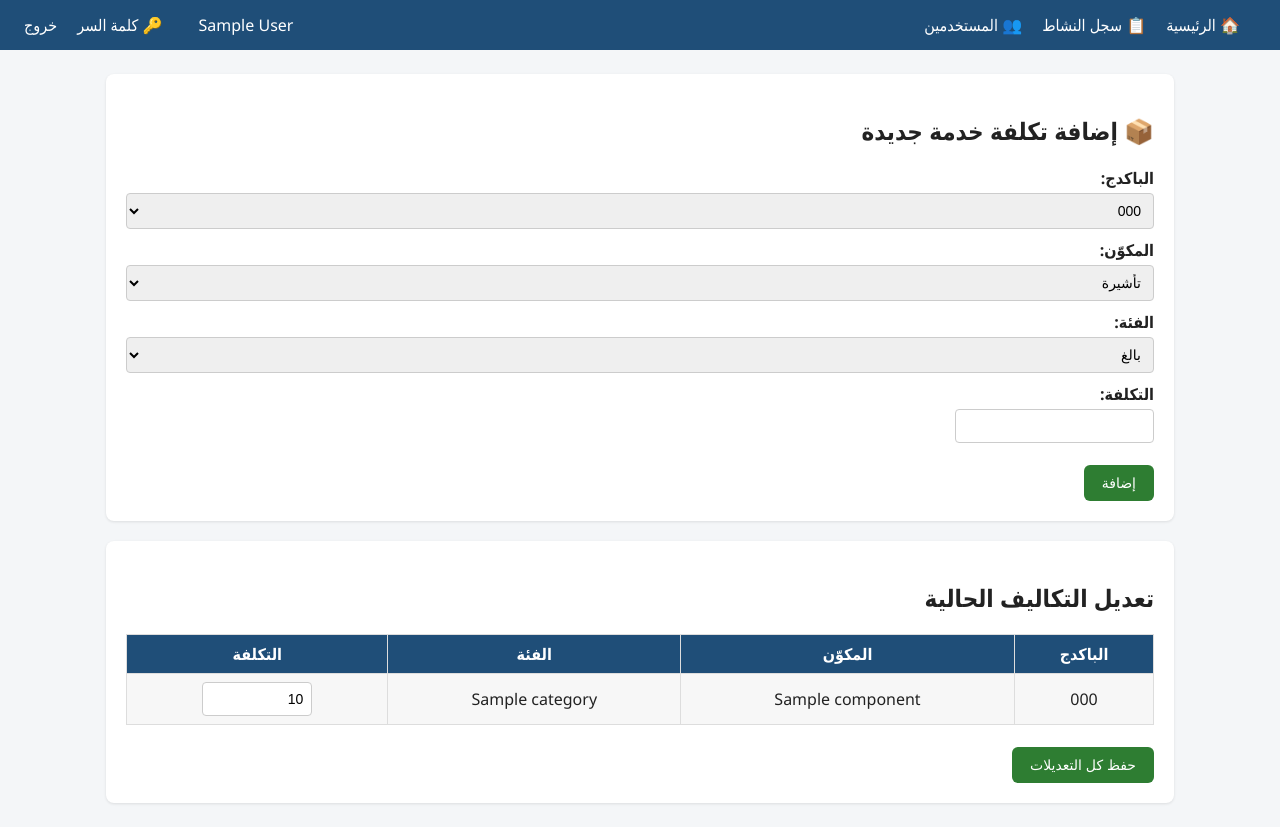
After one commit to kadamos2012/accounting-webapp, a Flask app: page /costs/service in a window 1280 px wide. The commit adds this page. Run offline with Flask 3, Linux system fonts and the light colour scheme; the visitor is signed in with stand-in values (Sample User, id 1); a database or web service that is not in the repository returns one stand-in record (values such as "Sample title"); some libraries are stand-ins or nearby versions.

Commit message:
Add service costs and ticket costs editing pages

```diff
--- a/app.py
+++ b/app.py
@@ -538,6 +538,91 @@ def sell_prices_page():
     return render_template("sell_prices.html", rows=rows)
 
 
+@app.route("/costs/service", methods=["GET", "POST"])
+@login_required
+def service_costs_page():
+    conn = get_connection(dict_cursor=True)
+    cur = conn.cursor()
+    if request.method == "POST":
+        if request.form.get("action") == "add":
+            cur.execute("""
+                INSERT INTO service_costs(date_from, date_to, package_code, component, category, cost)
+                VALUES (%s,%s,%s,%s,%s,%s)
+            """, (request.form.get("new_from") or "2020-01-01", request.form.get("new_to") or "2099-12-31",
+                  request.form.get("new_package"), request.form.get("new_component"),
+                  request.form.get("new_category"), float(request.form.get("new_cost") or 0)))
+            conn.commit()
+            flash("تم إضافة صف جديد")
+            log("إضافة تكلفة خدمة", f"{request.form.get('new_package')} / {request.form.get('new_component')}")
+        else:
+            changed = 0
+            for key, value in request.form.items():
+                if key.startswith("cost_"):
+                    row_id = key.replace("cost_", "")
+                    try:
+                        cost = float(value or 0)
+                    except ValueError:
+                        cost = 0
+                    cur.execute("UPDATE service_costs SET cost = %s WHERE id = %s", (cost, row_id))
+                    changed += 1
+            conn.commit()
+            flash("تم حفظ التعديلات")
+            log("تعديل تكلفة خدمات", f"عدّل {changed} صف/صفوف")
+    cur.execute("""
+        SELECT id, date_from, date_to, package_code, component, category, cost
+        FROM service_costs ORDER BY package_code, component, category
+    """)
+    rows = cur.fetchall()
+    conn.close()
+    return render_template("service_costs.html", rows=rows, packages=get_package_codes())
+
+
+@app.route("/costs/ticket", methods=["GET", "POST"])
+@login_required
+def ticket_costs_page():
+    conn = get_connection(dict_cursor=True)
+    cur = conn.cursor()
+    if request.method == "POST":
+        if request.form.get("action") == "add":
+            cur.execute("""
+                INSERT INTO ticket_costs(date_from, date_to, port, destination, airline,
+                                          cost_adult, cost_female, cost_child, cost_infant)
+                VALUES (%s,%s,%s,%s,%s,%s,%s,%s,%s)
+            """, (request.form.get("new_from") or "2020-01-01", request.form.get("new_to") or "2099-12-31",
+                  request.form.get("new_port"), request.form.get("new_destination"),
+                  request.form.get("new_airline"),
+                  float(request.form.get("new_adult") or 0), float(request.form.get("new_female") or 0),
+                  float(request.form.get("new_child") or 0), float(request.form.get("new_infant") or 0)))
+            conn.commit()
+            flash("تم إضافة صف جديد")
+            log("إضافة تكلفة تذاكر", f"{request.form.get('new_port')} -> {request.form.get('new_destination')} "
+                                     f"({request.form.get('new_airline')})")
+        else:
+            changed = 0
+            for key, value in request.form.items():
+                for prefix, col in [("adult_", "cost_adult"), ("female_", "cost_female"),
+                                     ("child_", "cost_child"), ("infant_", "cost_infant")]:
+                    if key.startswith(prefix):
+                        row_id = key.replace(prefix, "")
+                        try:
+                            cost = float(value or 0)
+                        except ValueError:
+                            cost = 0
+                        cur.execute(f"UPDATE ticket_costs SET {col} = %s WHERE id = %s", (cost, row_id))
+                        changed += 1
+            conn.commit()
+            flash("تم حفظ التعديلات")
+            log("تعديل تكلفة تذاكر", f"عدّل {changed} قيمة/قيم")
+    cur.execute("""
+        SELECT id, date_from, date_to, port, destination, airline, cost_adult, cost_female, cost_child, cost_infant
+        FROM ticket_costs ORDER BY port, destination, airline
+    """)
+    rows = cur.fetchall()
+    conn.close()
+    return render_template("ticket_costs.html", rows=rows, ports=get_known_ports(),
+                            destinations=get_known_destinations(), airlines=get_names("airlines"))
+
+
 @app.route("/bookings/period", methods=["GET", "POST"])
 @login_required
 def period_bookings_page():
--- a/templates/dashboard.html
+++ b/templates/dashboard.html
@@ -34,6 +34,8 @@
         <a href="{{ url_for('client_search_page') }}" class="btn">🔍 بحث وتعديل حجز</a>
         <a href="{{ url_for('noshow_page') }}" class="btn" style="background:#c62828;">🚫 حالة الغياب</a>
         <a href="{{ url_for('sell_prices_page') }}" class="btn" style="background:#E65100;">💵 تعديل أسعار البيع</a>
+        <a href="{{ url_for('service_costs_page') }}" class="btn" style="background:#E65100;">📦 تعديل تكلفة الخدمات</a>
+        <a href="{{ url_for('ticket_costs_page') }}" class="btn" style="background:#E65100;">✈ تعديل تكلفة التذاكر</a>
         <a href="{{ url_for('packages_page') }}" class="btn" style="background:#E65100;">🧩 تركيب الباكدجات</a>
         <a href="{{ url_for('opening_balances_page') }}" class="btn" style="background:#E65100;">⚖ الأرصدة الافتتاحية</a>
         <a href="{{ url_for('period_bookings_page') }}" class="btn" style="background:#6A1B9A;">📅 فتح حجوزات فترة</a>
--- /dev/null
+++ b/templates/service_costs.html
@@ -0,0 +1,45 @@
+{% extends "base.html" %}
+{% block title %}تعديل تكلفة الخدمات{% endblock %}
+{% block content %}
+<div class="card">
+    <h2>📦 إضافة تكلفة خدمة جديدة</h2>
+    <form method="post">
+        <input type="hidden" name="action" value="add">
+        <label>الباكدج:</label>
+        <select name="new_package" style="width:100%;">
+            {% for p in packages %}<option value="{{ p }}">{{ p }}</option>{% endfor %}
+        </select>
+        <label>المكوّن:</label>
+        <select name="new_component" style="width:100%;">
+            <option>تأشيرة</option><option>استثمار</option><option>موافقة</option>
+        </select>
+        <label>الفئة:</label>
+        <select name="new_category" style="width:100%;">
+            <option>بالغ</option><option>انثى</option><option>طفل</option><option>رضيع</option><option>الكل</option>
+        </select>
+        <label>التكلفة:</label>
+        <input type="number" step="0.01" name="new_cost" required>
+        <br><br>
+        <button type="submit" class="btn btn-green">إضافة</button>
+    </form>
+</div>
+
+<div class="card">
+    <h2>تعديل التكاليف الحالية</h2>
+    <form method="post">
+        <table>
+            <tr><th>الباكدج</th><th>المكوّن</th><th>الفئة</th><th>التكلفة</th></tr>
+            {% for r in rows %}
+            <tr>
+                <td>{{ r.package_code }}</td>
+                <td>{{ r.component }}</td>
+                <td>{{ r.category }}</td>
+                <td><input type="number" step="0.01" name="cost_{{ r.id }}" value="{{ r.cost }}" style="width:110px;"></td>
+            </tr>
+            {% endfor %}
+        </table>
+        <br>
+        <button type="submit" class="btn btn-green">حفظ كل التعديلات</button>
+    </form>
+</div>
+{% endblock %}
```
Also changed, not shown: templates/ticket_costs.html (added, +47 -0 lines).
